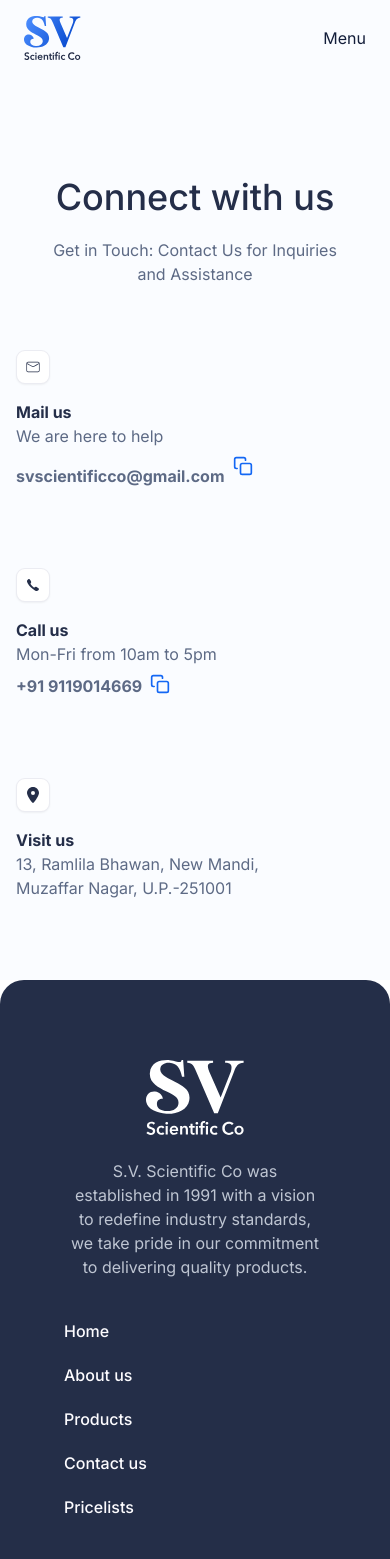
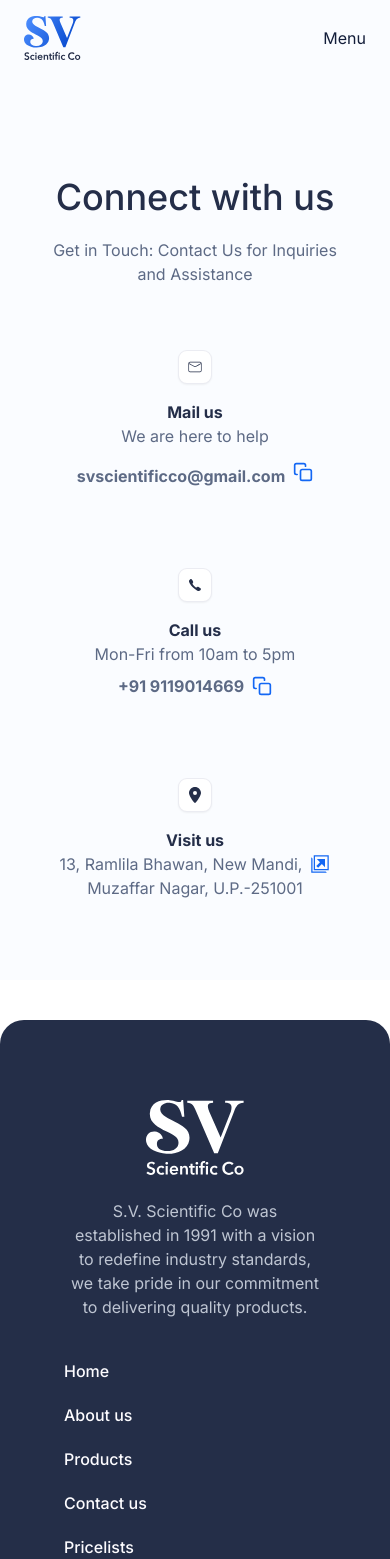
Before and after one commit to Irya5/SVScientifico, a Next.js app: page /contact-us in a window 390 px wide. Shown: the top 1559 px of the page. Built offline with nearby package versions, Linux system fonts and the light colour scheme.

Commit message:
added padding in about us page and direction also phone dial

```diff
--- a/app/contact-us/page.js
+++ b/app/contact-us/page.js
@@ -2,6 +2,7 @@
 import { CiMail } from "react-icons/ci";
 import { IoIosCall } from "react-icons/io";
 import { FaLocationDot } from "react-icons/fa6";
+import { ImNewTab } from "react-icons/im";
 import { useState } from "react";
 import { FiCopy } from 'react-icons/fi';
 
@@ -41,46 +42,41 @@ export default function ContactUs() {
 				</div>
 			</div>
 
-			<div className="grid md:grid-cols-3 grid-cols-1 gap-20 mt-16 text-[#242E49] font-[700] text-md">
-				<div className="flex flex-col items-left">
+			<div className="grid md:grid-cols-3 grid-cols-1 gap-20 mt-16 text-[#242E49] font-[700] text-md px-4 md:px-8">
+				<div className="flex flex-col items-center md:items-start">
 					<div className="bg-white shadow-sm border border-[#00115E14] w-fit p-2 rounded-[9px]">
-						<a
-							href="mailto:svscientificco@gmail.com"
-							className="hover:underline duration-200 linear mt-2"
-						>
-							<CiMail
-								title="Mail"
-							/>
+						<a href="mailto:svscientificco@gmail.com" className="hover:underline duration-200 linear mt-2">
+							<CiMail title="Mail" />
 						</a>
 					</div>
-					<div className=" mt-4">Mail us</div>
-					<div className="text-[#5D6A85] font-[400]">We are here to help</div>
-					<div className="text-[#5D6A85] mt-2 flex items-left space-x-2">
-						<a
-							href="mailto:svscientificco@gmail.com"
-							className="hover:underline duration-200 linear mt-2"
-						>
+					<div className="mt-4 text-center md:text-left">Mail us</div>
+					<div className="text-[#5D6A85] font-[400] text-center md:text-left">We are here to help</div>
+					<div className="text-[#5D6A85] mt-2 flex items-center justify-center md:justify-start space-x-2">
+						<a href="mailto:svscientificco@gmail.com" className="hover:underline duration-200 linear mt-2">
 							svscientificco@gmail.com
 						</a>
 						<FiCopy
 							className="cursor-pointer text-[#1367F4] text-xl"
-							title={emailTooltip} // Tooltip text
+							title={emailTooltip}
 							onClick={() => handleCopyEmail('svscientificco@gmail.com')}
 						/>
 					</div>
 				</div>
 
-				<div className="flex flex-col items-left">
+				<div className="flex flex-col items-center md:items-start">
 					<div className="bg-white shadow-sm border border-[#00115E14] w-fit p-2 rounded-[9px]">
 						<IoIosCall
 							className="cursor-pointer"
 							title={phoneTooltip}
-							onClick={() => handleCopyPhone('+91 9119014669')} />
+							onClick={() => handleCopyPhone('+91 9119014669')}
+						/>
 					</div>
-					<div className="mt-4">Call us</div>
-					<div className="text-[#5D6A85] font-[400]">Mon-Fri from 10am to 5pm</div>
-					<div className="text-[#5D6A85] mt-2 flex items-left space-x-2">
-						<span>+91 9119014669</span>
+					<div className="mt-4 text-center md:text-left">Call us</div>
+					<div className="text-[#5D6A85] font-[400] text-center md:text-left">Mon-Fri from 10am to 5pm</div>
+					<div className="text-[#5D6A85] mt-2 flex items-center justify-center md:justify-start space-x-2">
+						<a href="tel:+919119014669">
+							<span>+91 9119014669</span>
+						</a>
 						<FiCopy
 							className="cursor-pointer text-[#1367F4] text-xl"
 							title={phoneTooltip}
@@ -89,7 +85,7 @@ export default function ContactUs() {
 					</div>
 				</div>
 
-				<div className="flex flex-col items-left">
+				<div className="flex flex-col items-center md:items-start">
 					<div className="bg-white shadow-sm border border-[#00115E14] w-fit p-2 rounded-[9px]">
 						<FaLocationDot
 							onClick={() =>
@@ -98,13 +94,28 @@ export default function ContactUs() {
 									"_blank"
 								)
 							}
-								title="Go to Map"
-							/>
+							title="Go to Map"
+						/>
 					</div>
-					<div className=" mt-4">Visit us</div>
-					<div className="text-[#5D6A85] font-[400] text-left md:text-left">13, Ramlila Bhawan, New Mandi,
-						<br />
-						Muzaffar Nagar, U.P.-251001</div>
+					<div className="mt-4 text-center md:text-left">Visit us</div>
+					<div className="flex items-center justify-center md:justify-start">
+						<span className="text-[#5D6A85] font-[400] text-left md:text-left">
+							13, Ramlila Bhawan, New Mandi,
+						</span>
+						<ImNewTab
+							onClick={() =>
+								window.open(
+									"https://www.google.com/maps/dir//s.v+scientific+mzn+address/data=!4m6!4m5!1m1!4e2!1m2!1m1!1s0x390c1b11f0598a57:0xb884f9f824467016?sa=X&ved=1t:3061&ictx=111ps://www.google.com/maps/dir/29.4613312,77.7288238/s.v+scientific+mzn+address/@29.4648898,77.7117666,20.37z/data=!4m9!4m8!1m1!4e1!1m5!1m1!1s0x390c1b11f0598a57:0xb884f9f824467016!2m2!1d77.7116855!2d29.4648884?entry=ttu&g_ep=EgoyMDI0MTEyNC4xIKXMDSoASAFQAw%3D%3D.com/maps?q=your+address+here",
+									"_blank"
+								)
+							}
+							title="Open in new tab"
+							className="cursor-pointer text-[#1367F4] text-xl ml-2"
+						/>
+					</div>
+					<div className="text-[#5D6A85] font-[400] text-left md:text-left">
+						Muzaffar Nagar, U.P.-251001
+					</div>
 				</div>
 			</div>
 		</main>
--- a/components/layouts/Footer.js
+++ b/components/layouts/Footer.js
@@ -16,7 +16,7 @@ export default function Footer() {
 	];
 
 	return (
-		<div className="bg-[#242E48] flex items-center justify-center px-16 py-20 rounded-t-[24px]">
+		<div className="bg-[#242E48] flex items-center justify-center px-16 py-20 rounded-t-[24px] mt-10">
 			<div className="max-w-4xl flex md:flex-row flex-col md:items-center justify-between w-full">
 				<div className="flex flex-col md:items-start items-center">
 					<Image src={LogoFooterImg} alt="logo" />
@@ -43,8 +43,10 @@ export default function Footer() {
 						</a>
 					</div>
 					<div>
-						<IoIosCall />
-						<div className="mt-1">+91 9119014669</div>
+						<a href="tel:+919119014669">
+							<IoIosCall />
+							<div className="mt-1">+91 9119014669</div>
+						</a>
 					</div>
 					<div>
 						<FaLocationDot />
```
Also changed, not shown: app/about-us/page.js (+29 -40 lines), app/page.js (+28 -22 lines).
